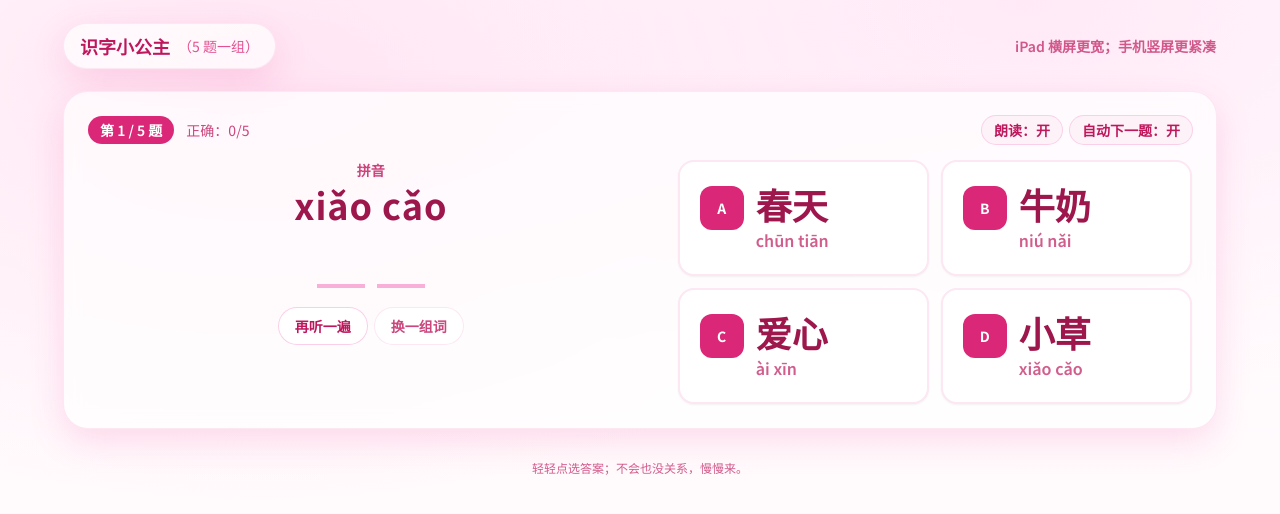
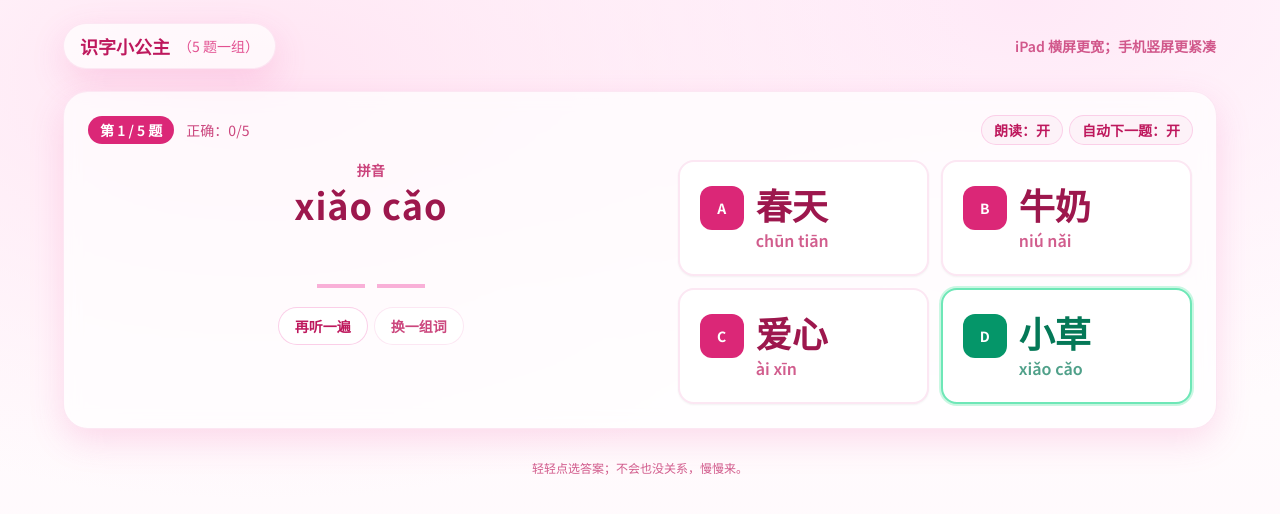
Before and after one commit to Ali1995A/Literacy, a Next.js app: page / in a window 1280 px wide. Shown: the top 514 px of the page. Built offline with nearby package versions, Linux system fonts and the light colour scheme; no server answers.

Commit message:
green correct option before 2026-04-01

```diff
--- a/src/components/Game.tsx
+++ b/src/components/Game.tsx
@@ -64,6 +64,7 @@ export default function Game() {
   const lastSpokenRef = useRef<string>("");
 
   const current = round.items[round.currentIndex];
+  const hintMode = useMemo(() => isBeforeBeijingDate("2026-04-01"), []);
   const progressLabel = useMemo(() => {
     if (status === "done") return `本组完成：${round.correctCount}/${ROUND_SIZE}`;
     return `第 ${round.currentIndex + 1} / ${ROUND_SIZE} 题`;
@@ -277,6 +278,8 @@ export default function Game() {
             {current?.options.map((opt, i) => {
               const label = ["A", "B", "C", "D"][i] ?? "?";
               const disabled = status === "correct";
+              const isAnswer = opt.hanzi === current.word.hanzi;
+              const showAnswerHint = hintMode && isAnswer;
               return (
                 <button
                   key={`${opt.hanzi}-${i}`}
@@ -287,18 +290,35 @@ export default function Game() {
                     "touch-manipulation group rounded-2xl border-2 bg-white px-5 py-4 text-left shadow-sm transition",
                     "md:hover:-translate-y-0.5 md:hover:border-pink-300 md:hover:shadow-soft active:translate-y-0",
                     disabled ? "opacity-90" : "",
-                    status === "wrong" ? "border-pink-200" : "border-pink-100"
+                    showAnswerHint ? "border-emerald-300 ring-2 ring-emerald-200/60" : "",
+                    !showAnswerHint && status === "wrong" ? "border-pink-200" : "",
+                    !showAnswerHint && status !== "wrong" ? "border-pink-100" : ""
                   ].join(" ")}
                 >
                   <div className="flex items-start gap-3">
-                    <div className="mt-0.5 inline-flex h-10 w-10 items-center justify-center rounded-xl bg-pink-600 text-sm font-extrabold text-white md:h-11 md:w-11">
+                    <div
+                      className={[
+                        "mt-0.5 inline-flex h-10 w-10 items-center justify-center rounded-xl text-sm font-extrabold text-white md:h-11 md:w-11",
+                        showAnswerHint ? "bg-emerald-600" : "bg-pink-600"
+                      ].join(" ")}
+                    >
                       {label}
                     </div>
                     <div className="min-w-0 flex-1">
-                      <div className="text-3xl font-extrabold text-pink-800 group-hover:text-pink-900 md:text-4xl">
+                      <div
+                        className={[
+                          "text-3xl font-extrabold group-hover:text-pink-900 md:text-4xl",
+                          showAnswerHint ? "text-emerald-700" : "text-pink-800"
+                        ].join(" ")}
+                      >
                         {opt.hanzi}
                       </div>
-                      <div className="mt-1 text-sm font-semibold text-pink-700/70 md:text-base">
+                      <div
+                        className={[
+                          "mt-1 text-sm font-semibold md:text-base",
+                          showAnswerHint ? "text-emerald-700/70" : "text-pink-700/70"
+                        ].join(" ")}
+                      >
                         {opt.pinyin}
                       </div>
                     </div>
@@ -350,3 +370,23 @@ function needsUnlock() {
   const isWeChat = /MicroMessenger/i.test(ua);
   return isIOS || isWeChat;
 }
+
+function isBeforeBeijingDate(yyyyMmDd: string) {
+  if (typeof window === "undefined") return true;
+  try {
+    const today = new Intl.DateTimeFormat("en-CA", {
+      timeZone: "Asia/Shanghai",
+      year: "numeric",
+      month: "2-digit",
+      day: "2-digit"
+    }).format(new Date()); // YYYY-MM-DD
+    return today < yyyyMmDd;
+  } catch {
+    // Fallback: assume current locale time; still safe for near-term use.
+    const d = new Date();
+    const y = d.getFullYear();
+    const m = String(d.getMonth() + 1).padStart(2, "0");
+    const day = String(d.getDate()).padStart(2, "0");
+    return `${y}-${m}-${day}` < yyyyMmDd;
+  }
+}
```
